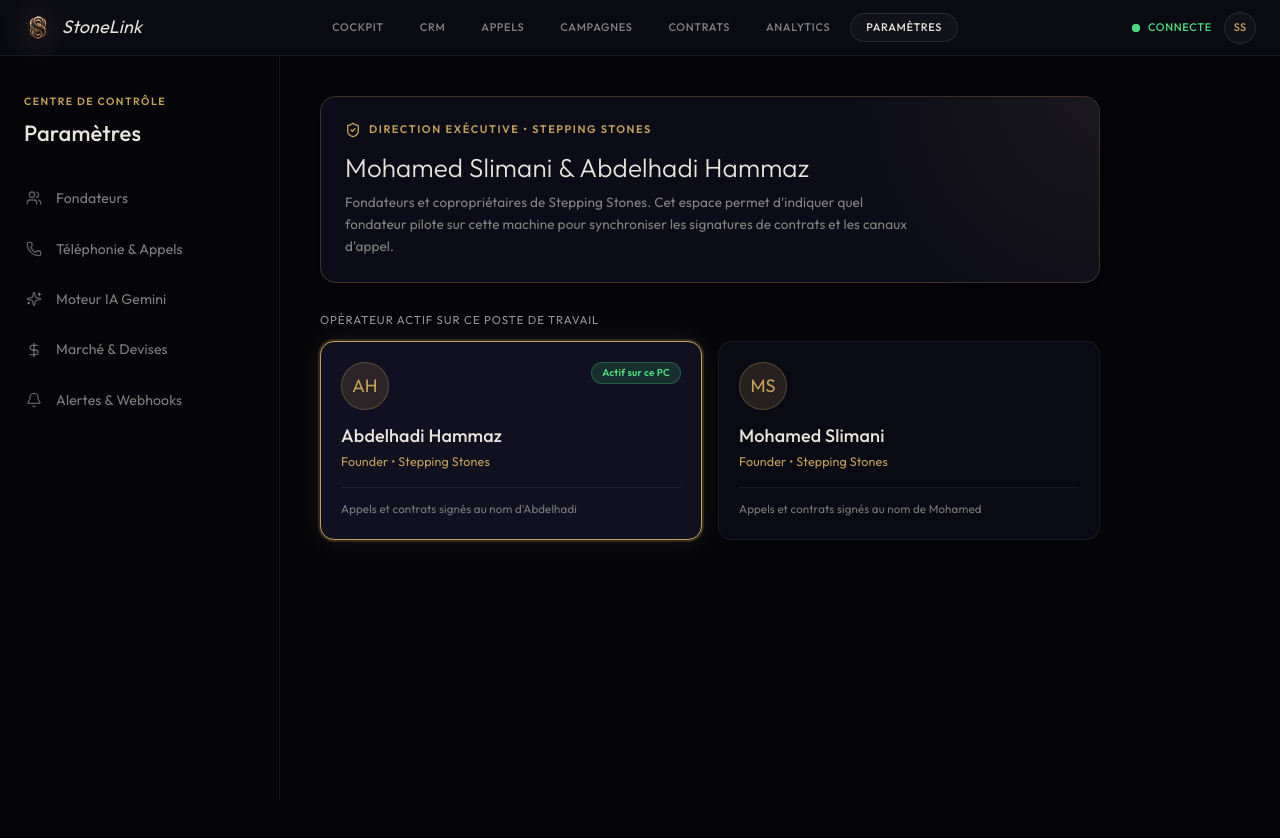
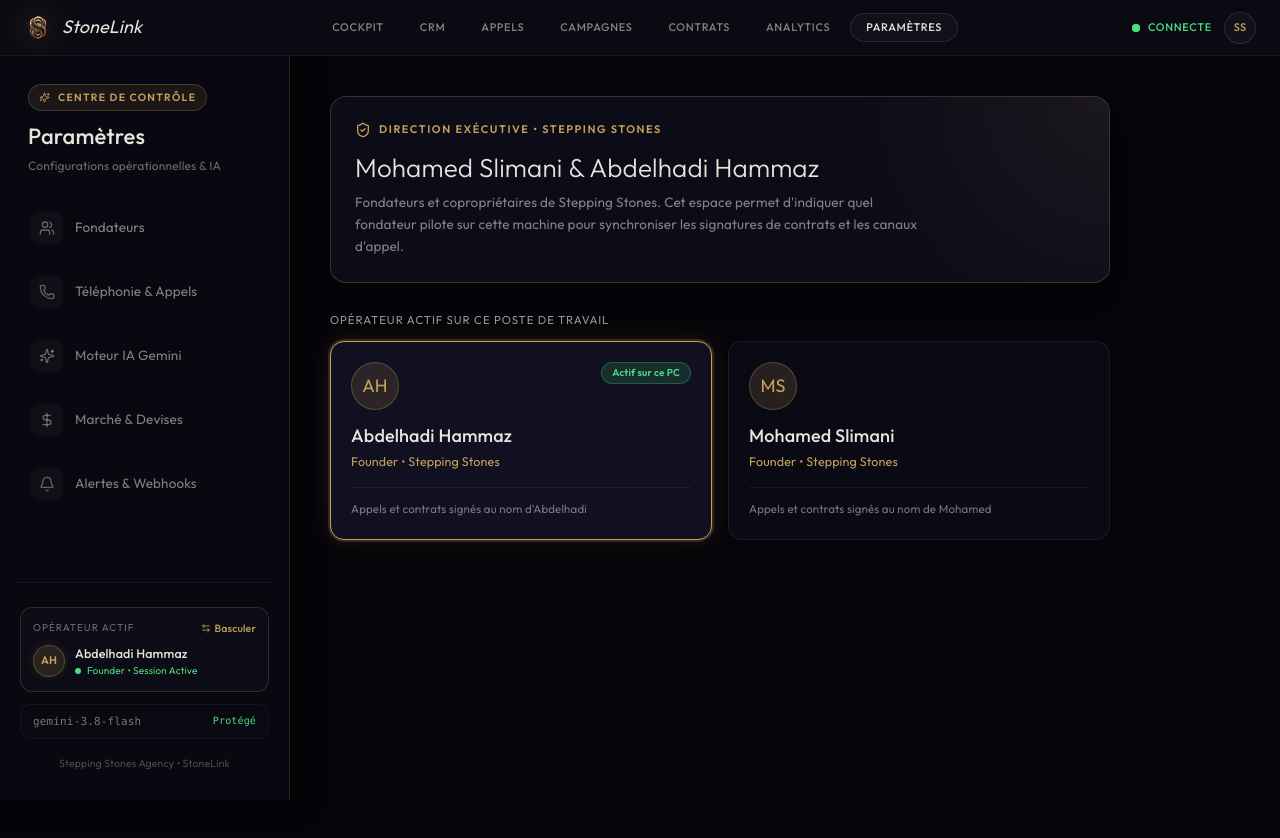
Before and after one commit to mohslimm/StoneLink, a Next.js app: page /settings in a window 1280 px wide. Shown: the top 838 px of the page. Built offline with nearby package versions, Linux system fonts and the light colour scheme.

Commit message:
feat(settings): redesign executive luxury sidebar with active indicator and founders HUD

```diff
--- a/src/app/settings/page.tsx
+++ b/src/app/settings/page.tsx
@@ -6,7 +6,7 @@ import {
   Users, Sparkles, Phone, Bell, DollarSign, Check, X,
   CheckCircle, AlertCircle, RefreshCw, Send, ShieldCheck,
   ExternalLink, MessageSquare, Laptop, Smartphone, Globe,
-  Copy, ArrowRight, Zap, Info, Sliders, Play
+  Copy, ArrowRight, Zap, Info, Sliders, Play, ChevronRight, ArrowLeftRight
 } from 'lucide-react';
 import { GlassPanel } from '@/components/ui/custom/GlassPanel';
 import { AnimatedButton } from '@/components/ui/custom/AnimatedButton';
@@ -749,6 +749,7 @@ function NotificationsPanel() {
 /* ─── Main Settings Master Page ─── */
 export default function Settings() {
   const { settingsTab, setSettingsTab } = useUIStore();
+  const { activeFounder, setActiveFounder, geminiModel } = useSettingsStore();
 
   const panelComponents: Record<string, React.ComponentType> = {
     fondateurs: FoundersPanel,
@@ -768,7 +769,7 @@ export default function Settings() {
   return (
     <div className="min-h-[calc(100dvh-56px)] max-w-[1580px] mx-auto pb-16">
       {/* Mobile navigation */}
-      <div className="lg:hidden flex overflow-x-auto gap-1.5 px-4 pt-4 pb-2 border-b border-[rgba(255,255,255,0.06)]">
+      <div className="lg:hidden flex overflow-x-auto gap-1.5 px-4 pt-4 pb-2 border-b border-[rgba(255,255,255,0.06)] bg-[rgba(10,10,18,0.6)] backdrop-blur">
         {settingsNav.map((item) => {
           const Icon = item.icon;
           const isActive = activeKey === item.id;
@@ -779,7 +780,7 @@ export default function Settings() {
               className={cn(
                 'flex items-center gap-1.5 px-3.5 py-2 rounded-full text-[12.5px] font-body font-medium whitespace-nowrap cursor-pointer transition-colors',
                 isActive
-                  ? 'bg-[rgba(197,160,89,0.18)] text-[#c5a059] border border-[rgba(197,160,89,0.3)]'
+                  ? 'bg-[rgba(197,160,89,0.18)] text-[#c5a059] border border-[rgba(197,160,89,0.3)] shadow-[0_0_15px_rgba(197,160,89,0.15)]'
                   : 'text-[rgba(232,228,220,0.55)] hover:text-[#e8e4dc]'
               )}
             >
@@ -790,19 +791,26 @@ export default function Settings() {
         })}
       </div>
 
-      <div className="grid grid-cols-1 lg:grid-cols-[280px_1fr] min-h-[calc(100dvh-56px)]">
-        {/* Desktop Sidebar */}
-        <div className="hidden lg:block border-r border-[rgba(255,255,255,0.06)] py-8 pr-4">
-          <div className="px-6 mb-6">
-            <span className="text-[10.5px] font-body font-semibold uppercase tracking-[0.14em] text-[#c5a059]">
-              CENTRE DE CONTRÔLE
-            </span>
-            <h2 className="font-display font-medium text-[22px] text-[#e8e4dc] mt-1">
+      <div className="grid grid-cols-1 lg:grid-cols-[290px_1fr] min-h-[calc(100dvh-56px)]">
+        {/* Desktop Luxury Sidebar */}
+        <aside className="hidden lg:flex flex-col justify-between border-r border-[rgba(197,160,89,0.15)] bg-[rgba(10,10,18,0.85)] backdrop-blur-[24px] py-7 px-4 min-h-[calc(100dvh-56px)] sticky top-[56px] shadow-[4px_0_30px_rgba(0,0,0,0.4)]">
+          <div>
+            {/* Header Badge & Title */}
+            <div className="px-3 mb-6">
+              <div className="inline-flex items-center gap-2 px-2.5 py-1 rounded-full bg-[rgba(197,160,89,0.1)] border border-[rgba(197,160,89,0.25)] text-[#c5a059] text-[10.5px] font-body font-semibold uppercase tracking-[0.12em] mb-2">
+                <Sparkles size={11} />
+                <span>Centre de Contrôle</span>
+              </div>
+              <h2 className="font-display font-medium text-[22px] text-[#e8e4dc]">
                 Paramètres
               </h2>
+              <p className="text-[12px] font-body text-[rgba(232,228,220,0.45)] mt-0.5">
+                Configurations opérationnelles & IA
+              </p>
             </div>
 
-          <div className="space-y-1">
+            {/* Navigation Menu */}
+            <nav className="space-y-1.5" aria-label="Paramètres">
               {settingsNav.map((item) => {
                 const Icon = item.icon;
                 const isActive = activeKey === item.id;
@@ -811,21 +819,89 @@ export default function Settings() {
                     key={item.id}
                     onClick={() => setSettingsTab(item.id)}
                     className={cn(
-                    'w-full flex items-center gap-3.5 px-6 py-3 text-left cursor-pointer transition-all duration-200 rounded-r-[12px]',
+                      'w-full flex items-center justify-between px-3.5 py-3 rounded-[12px] text-left cursor-pointer transition-all duration-200 group relative',
                       isActive
-                      ? 'border-l-2 border-l-[#c5a059] bg-[rgba(197,160,89,0.12)] text-[#e8e4dc] shadow-[inset_10px_0_20px_rgba(197,160,89,0.05)]'
-                      : 'border-l-2 border-l-transparent text-[rgba(232,228,220,0.55)] hover:bg-[#0c0c16] hover:text-[#e8e4dc]'
+                        ? 'bg-[linear-gradient(90deg,rgba(197,160,89,0.18),rgba(197,160,89,0.04))] border border-[rgba(197,160,89,0.38)] shadow-[0_4px_24px_rgba(0,0,0,0.5),inset_0_1px_1px_rgba(255,255,255,0.1)] text-[#e8e4dc]'
+                        : 'border border-transparent text-[rgba(232,228,220,0.55)] hover:text-[#e8e4dc] hover:bg-[rgba(255,255,255,0.04)] hover:border-[rgba(255,255,255,0.06)]'
                     )}
                   >
-                  <Icon size={16} className={isActive ? 'text-[#c5a059]' : 'text-[rgba(232,228,220,0.4)]'} />
-                  <span className={cn('text-[14px] font-body', isActive && 'font-medium text-[#e8e4dc]')}>
+                    <div className="flex items-center gap-3 min-w-0">
+                      <div className={cn(
+                        'w-8 h-8 rounded-[8px] flex items-center justify-center transition-colors flex-shrink-0',
+                        isActive
+                          ? 'bg-[rgba(197,160,89,0.22)] text-[#c5a059] shadow-[0_0_12px_rgba(197,160,89,0.2)]'
+                          : 'bg-[rgba(255,255,255,0.03)] text-[rgba(232,228,220,0.4)] group-hover:text-[#e8e4dc]'
+                      )}>
+                        <Icon size={16} />
+                      </div>
+                      <span className={cn('text-[13.5px] font-body truncate', isActive ? 'font-medium text-[#e8e4dc]' : '')}>
                         {item.label}
                       </span>
+                    </div>
+
+                    {isActive && (
+                      <div className="flex items-center gap-1.5 flex-shrink-0">
+                        <span className="w-1.5 h-1.5 rounded-full bg-[#c5a059] shadow-[0_0_8px_#c5a059]" />
+                        <ChevronRight size={14} className="text-[#c5a059]" />
+                      </div>
+                    )}
                   </button>
                 );
               })}
+            </nav>
+          </div>
+
+          {/* Bottom Executive HUD (Founders & System State) */}
+          <div className="space-y-3 pt-6 border-t border-[rgba(255,255,255,0.06)] px-1">
+            {/* Active Founder Capsule */}
+            <div className="p-3 rounded-[12px] bg-[#0c0c16] border border-[rgba(197,160,89,0.2)]">
+              <div className="flex items-center justify-between mb-1.5">
+                <span className="text-[10px] font-body uppercase tracking-[0.1em] text-[rgba(232,228,220,0.45)]">
+                  Opérateur Actif
+                </span>
+                <button
+                  type="button"
+                  onClick={() => setActiveFounder(activeFounder === 'abdelhadi' ? 'mohamed' : 'abdelhadi')}
+                  title="Basculer l'opérateur de closing"
+                  className="inline-flex items-center gap-1 text-[10.5px] font-medium text-[#c5a059] hover:underline cursor-pointer transition-colors"
+                >
+                  <ArrowLeftRight size={10} />
+                  <span>Basculer</span>
+                </button>
+              </div>
+
+              <div className="flex items-center gap-2.5">
+                <div className="w-8 h-8 rounded-full bg-[rgba(197,160,89,0.15)] border border-[rgba(197,160,89,0.3)] flex items-center justify-center text-[#c5a059] text-[11px] font-semibold font-display flex-shrink-0 shadow-[0_0_10px_rgba(197,160,89,0.15)]">
+                  {activeFounder === 'abdelhadi' ? 'AH' : 'MS'}
+                </div>
+                <div className="min-w-0 flex-1">
+                  <div className="text-[12.5px] font-body font-medium text-[#e8e4dc] truncate">
+                    {activeFounder === 'abdelhadi' ? 'Abdelhadi Hammaz' : 'Mohamed Slimani'}
+                  </div>
+                  <div className="flex items-center gap-1.5 text-[10px] text-[#4ade80]">
+                    <span className="w-1.5 h-1.5 rounded-full bg-[#4ade80] animate-pulse" />
+                    <span>Founder • Session Active</span>
                   </div>
                 </div>
+              </div>
+            </div>
+
+            {/* AI Engine Status Pill */}
+            <div className="px-3 py-2 rounded-[10px] bg-[#090912] border border-[rgba(255,255,255,0.05)] flex items-center justify-between text-[11px] font-mono">
+              <span className="text-[rgba(232,228,220,0.5)] truncate max-w-[160px]">
+                {geminiModel || 'gemini-3.8-flash'}
+              </span>
+              <span className="text-[#4ade80] text-[10px] flex items-center gap-1">
+                <span>Protégé</span>
+              </span>
+            </div>
+
+            {/* Agency Footer */}
+            <div className="text-center text-[10.5px] font-body text-[rgba(232,228,220,0.3)] pt-1">
+              Stepping Stones Agency &bull; StoneLink
+            </div>
+          </div>
+        </aside>
 
         {/* Panel Content */}
         <div className="p-6 lg:p-10">
```
Lines whose indentation alone changed are shown as unchanged.
